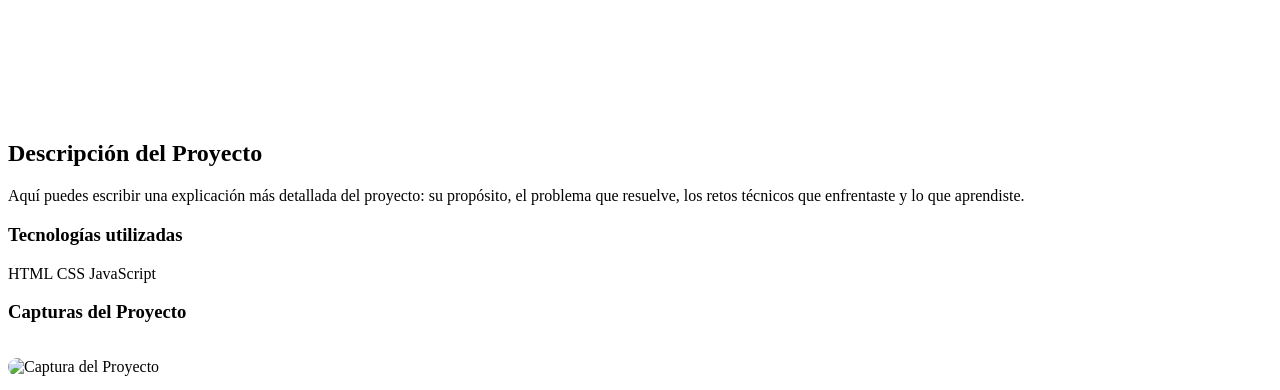
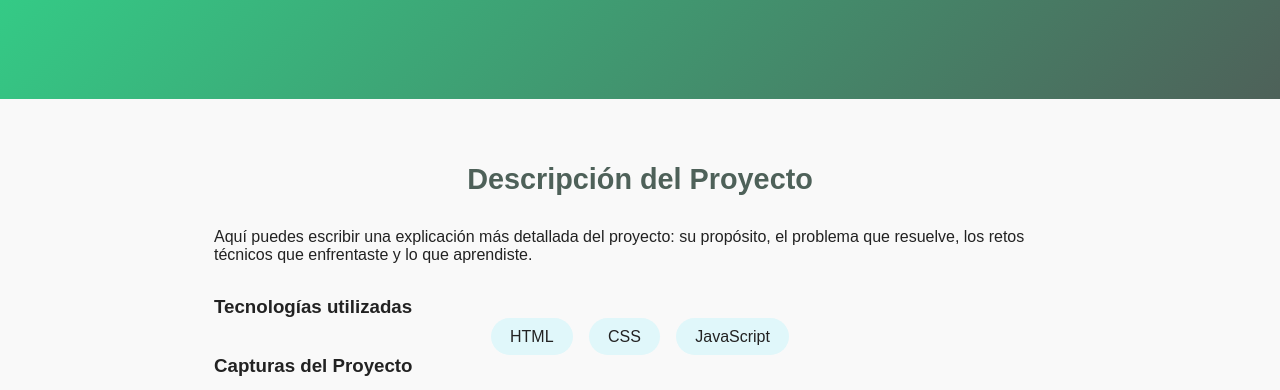
Before and after one commit to Alex-PH-Lau/Alex-PH-Lau.github.io, a plain HTML site: page proyectos/plantilla-proyecto.html in a window 1280 px wide. Shown: the part 221-611 px from the top of the page. Drawn offline with Linux system fonts and the light colour scheme.

Commit message:
Update plantilla-proyecto.html

```diff
--- a/proyectos/plantilla-proyecto.html
+++ b/proyectos/plantilla-proyecto.html
@@ -12,7 +12,7 @@
   />
 
   <!-- Hoja de estilos principal -->
-  <link rel="stylesheet" href="/proyectos/style-proyects.css />
+  <link rel="stylesheet" href="/proyectos/style-proyects.css" />
 </head>
 <body>
   <!-- ======= HEADER ======= -->
```
